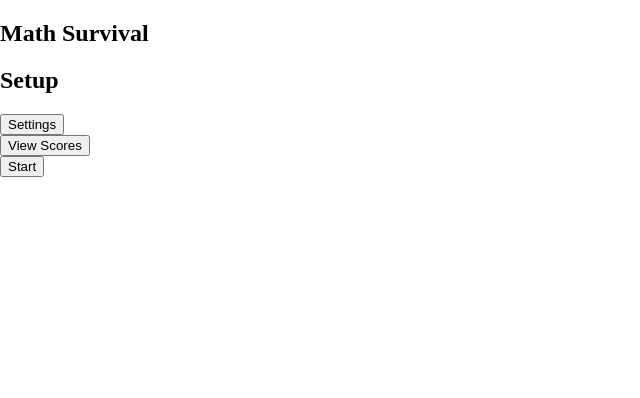
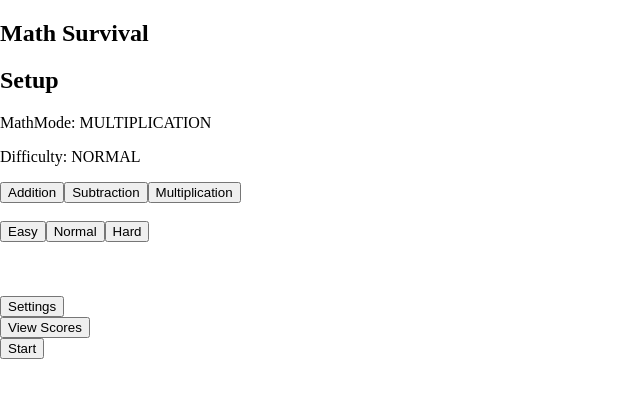
Before and after one commit to barretodanny/math-survival, a React (Vite) app: page / in a window 1280 px wide. Shown: the top 398 px of the page, without its empty margins (0-640 px from the left). Built offline with nearby package versions, Linux system fonts and the light colour scheme.

Commit message:
display math mode/difficulty, dispatch actions to update mathmode/difficulty on btn clicks

```diff
--- a/src/pages/setup/Setup.tsx
+++ b/src/pages/setup/Setup.tsx
@@ -6,12 +6,24 @@ import {
   showScoresModal,
   showSettingsModal,
 } from "../../features/ui/ui-slice"
+import {
+  selectDifficultyOption,
+  selectMathModeOption,
+  setDifficultyToEasy,
+  setDifficultyToHard,
+  setDifficultyToNormal,
+  setMathModeToAddition,
+  setMathModeToMultiplication,
+  setMathModeToSubtraction,
+} from "../../features/options/options-slice"
 
 import ScoresModal from "../../components/Modal/ScoresModal"
 import SettingsModal from "../../components/Modal/SettingsModal"
 
 function Setup() {
   const modal = useAppSelector(selectUIModal)
+  const mathMode = useAppSelector(selectMathModeOption)
+  const difficulty = useAppSelector(selectDifficultyOption)
   const dispatch = useAppDispatch()
 
   return (
@@ -19,6 +31,32 @@ function Setup() {
       {modal === UIModalState.SCORES && <ScoresModal />}
       {modal === UIModalState.SETTINGS && <SettingsModal />}
       <h2>Setup</h2>
+      <p>MathMode: {mathMode}</p>
+      <p>Difficulty: {difficulty}</p>
+      <div>
+        <div>
+          <button onClick={() => dispatch(setMathModeToAddition())}>
+            Addition
+          </button>
+          <button onClick={() => dispatch(setMathModeToSubtraction())}>
+            Subtraction
+          </button>
+          <button onClick={() => dispatch(setMathModeToMultiplication())}>
+            Multiplication
+          </button>
+        </div>
+        <br />
+        <div>
+          <button onClick={() => dispatch(setDifficultyToEasy())}>Easy</button>
+          <button onClick={() => dispatch(setDifficultyToNormal())}>
+            Normal
+          </button>
+          <button onClick={() => dispatch(setDifficultyToHard())}>Hard</button>
+        </div>
+      </div>
+      <br />
+      <br />
+      <br />
       <button onClick={() => dispatch(showSettingsModal())}>Settings</button>
       <br />
       <button onClick={() => dispatch(showScoresModal())}>View Scores</button>
```
